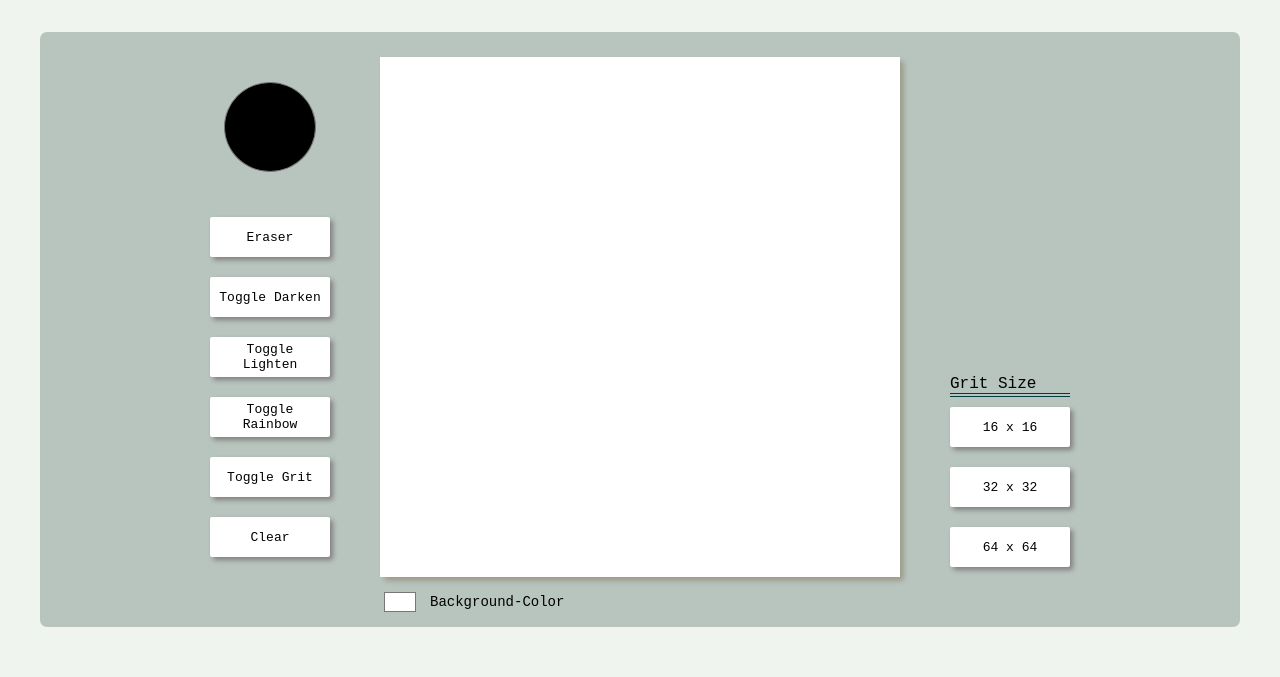
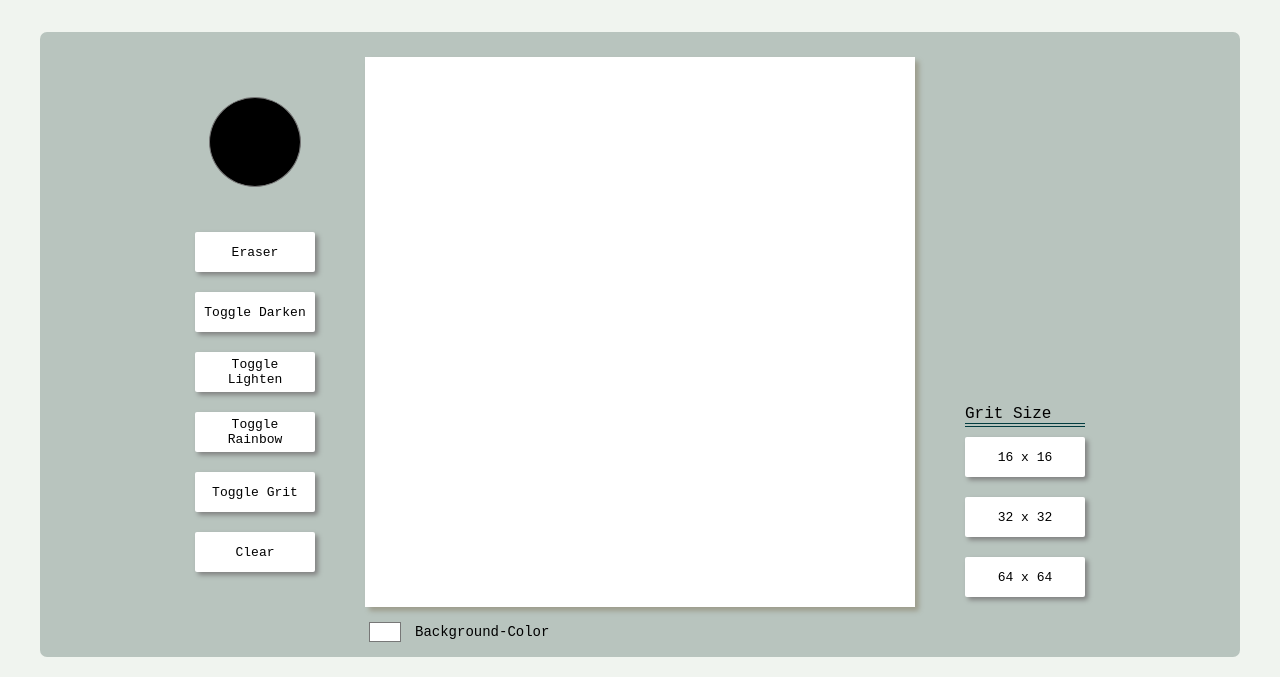
Before and after one commit to manuelgros/etch-a-sketch, a plain HTML site: page index.html in a window 1280 px wide. Shown: the part 158-835 px from the top of the page. Before the commit the page ends 805 px from the top, so only its background shows below. Drawn offline with Linux system fonts and the light colour scheme.

Commit message:
Minor styling

```diff
--- a/style.css
+++ b/style.css
@@ -53,7 +53,7 @@ body {
 
 #middleBox {
 display: flex;
-width: 520px;
+width: 550px;
 align-items: center;
 gap: 10px;
 font-size: 14px;
@@ -152,17 +152,19 @@ font-size: 14px;
 
 #canvas {
   display: flex;
+  box-sizing: content-box;
   flex-shrink: 0;
   align-content: flex-start;
   flex-wrap: wrap;
   /* margin-left: 50px; */
-  width: 520px;
-  height: 520px;
-  border: 0px solid rgb(0, 0, 0);
-  border-radius: 4px;
+  width: 550px;
+  height: 550px;
+  /* margin: auto; */
+  /* border: 1.5px solid black; */
+  border-radius: 2px;
   box-shadow: 4px 4px  5px rgb(157, 157, 141);
 }
 
 .gritOn {
-  border: 0.5px solid rgb(198, 198, 198);
+  border: 0.2px solid rgb(198, 198, 198);
 }
```
